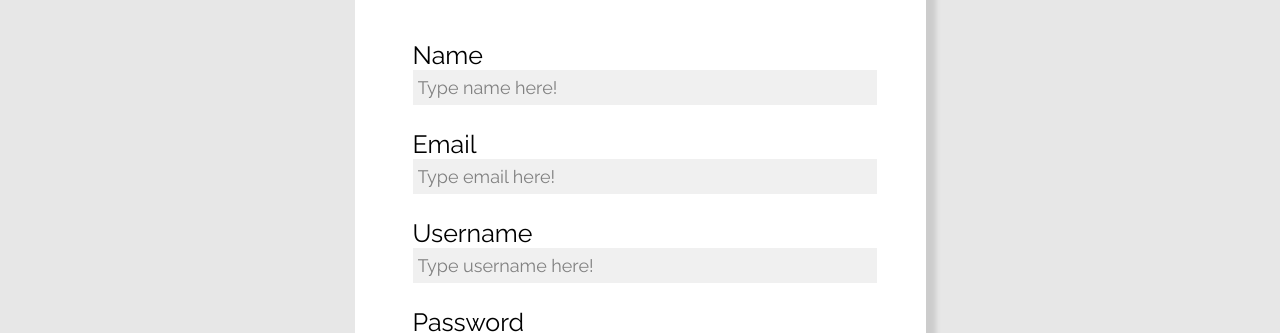
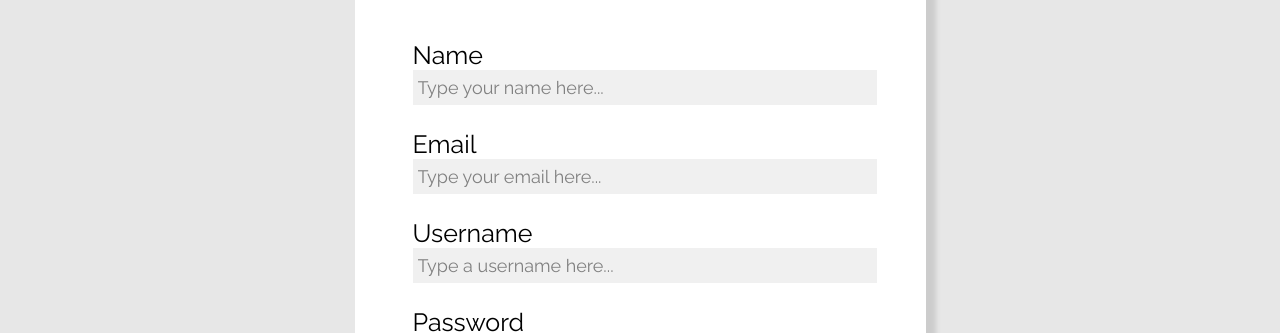
Before and after one commit to ShifuBadal/IPRWC-2020, an Angular app in the folder Front-End/: page /register in a window 1280 px wide. Shown: the part 328-661 px from the top of the page. Built offline with nearby package versions, Linux system fonts and the light colour scheme.

Commit message:
Fixed text in register html

```diff
--- a/Front-End/src/app/register/register.component.html
+++ b/Front-End/src/app/register/register.component.html
@@ -6,11 +6,11 @@
         <div class="position-input-holder">
             <div class="name-input-holder">
                 <label for="name">Name</label>
-                <input placeholder="Type name here!" type="text" id="name" name="name" ngModel required username>
+                <input placeholder="Type your name here..." type="text" id="name" name="name" ngModel required username>
             </div>
             <div class="email-input-holder">
                 <label for="email">Email</label>
-                <input placeholder="Type email here!" type="text" id="email" name="email" #email="ngModel" ngModel required email>
+                <input placeholder="Type your email here..." type="text" id="email" name="email" #email="ngModel" ngModel required email>
                 <div *ngIf="email.invalid" class="invalid-feedback">
                     <div *ngIf="email.errors.email">Email must be a valid email address</div>
                     <!-- <div>Password is required</div> -->
@@ -18,7 +18,7 @@
             </div>
             <div class="username-input-holder">
                 <label for="username">Username</label>
-                <input placeholder="Type username here!" type="text" id="username" name="username" ngModel required username>
+                <input placeholder="Type a username here..." type="text" id="username" name="username" ngModel required username>
             </div>
             <div class="password-input-holder">
                 <label for="password">Password</label>
```
